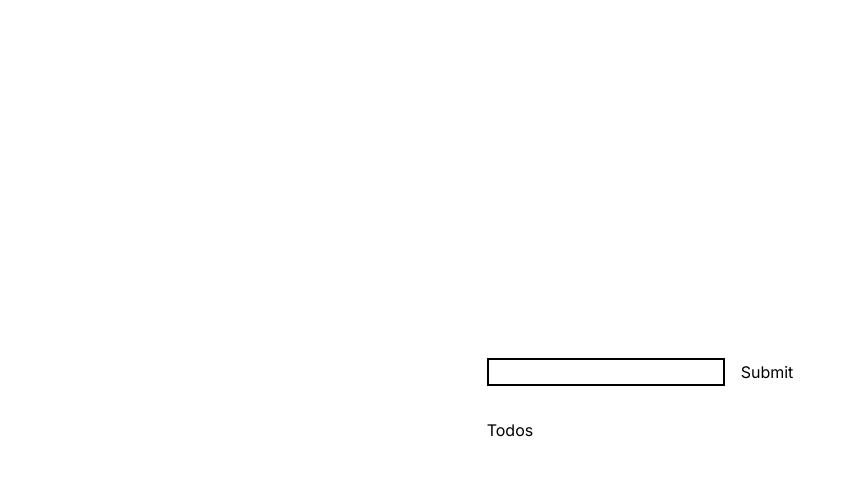
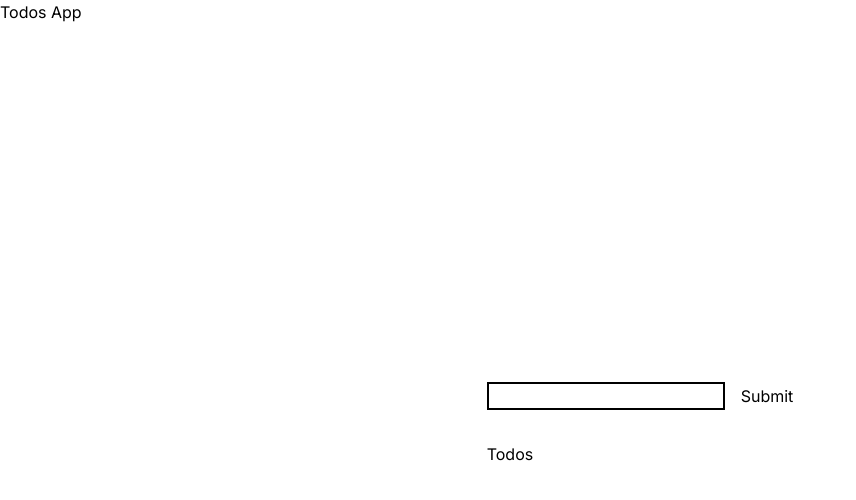
Before and after one commit to Tejas-Wagh/CI-CD, a Next.js app: page / in a window 1280 px wide. Shown: the top 500 px of the page, without its empty margins (0-856 px from the left). Built offline with nearby package versions, Linux system fonts and the light colour scheme.

Commit message:
Update page.tsx

```diff
--- a/app/page.tsx
+++ b/app/page.tsx
@@ -1,8 +1,11 @@
 import Form from "@/components/Form";
 export default function Home() {
   return (
+    <>
+      <h1>Todos App</h1>
      <div className="flex items-center justify-center w-full h-screen">
       <Form/>
      </div>
+      </>
   );
 }
```
